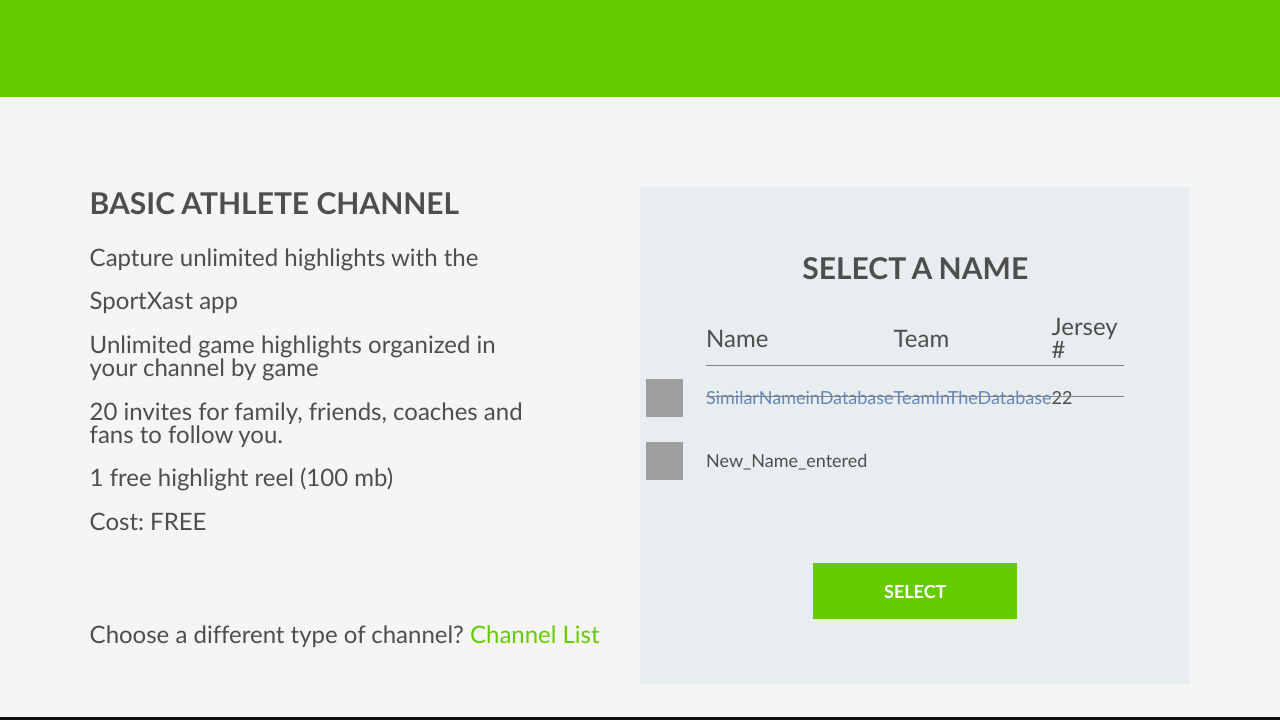
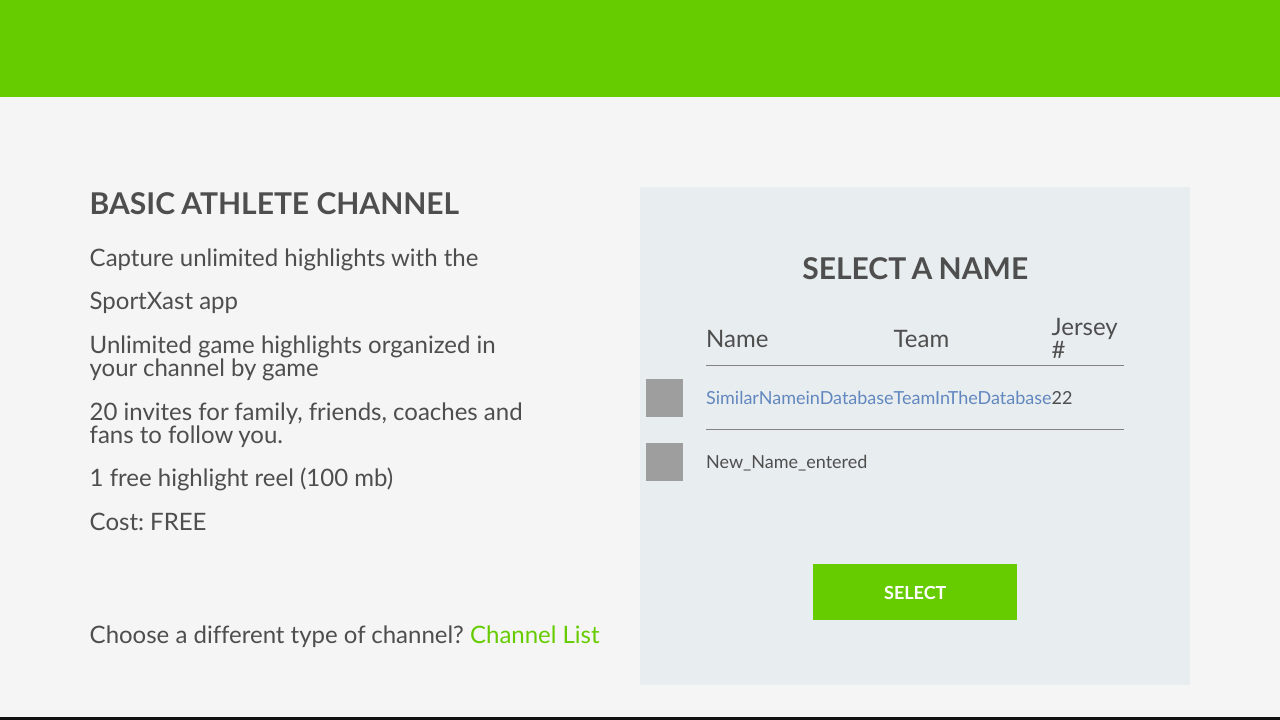
Before and after one commit to dron-ckm/sportLive, a plain HTML site: page channel_dashboard.html in a window 1280 px wide. Shown: the part 4813-5533 px from the top of the page. Drawn offline with nearby package versions, Linux system fonts and the light colour scheme; grey boxes are pictures that could not be loaded.

Commit message:
Table update

```diff
--- a/channel_dashboard.html
+++ b/channel_dashboard.html
@@ -216,7 +216,7 @@
 										<th>Team</th>
 										<th>Jersey #</th>
 									</tr>
-									<tr class="line-through">
+									<tr>
 										<td class="blue">
 											<span class="checkbox"><input type="checkbox" id="lbl01"><label for="lbl01"></label></span>
 											SimilarNameinDatabase
--- a/less/layout/channel-dashboard.less
+++ b/less/layout/channel-dashboard.less
@@ -176,17 +176,8 @@
 			width: 100%;
 			position: relative;
 
-			tr.line-through {
-				td:first-child {
-					&:after {
-						content: "";
-						border-top: 1px solid #858181;
-						position: absolute;
-						left: 0;
-						width: 100%;
-						margin-top: 10px;
-					}
-				}
+			tr:last-child {
+				td {border-bottom: none;}
 			}
 
 			th {
@@ -198,6 +189,7 @@
 			td {
 				font-size: 24px;
 				padding: 20px 0;
+				border-bottom: 1px solid #858181;
 
 				&.blue {
 					color: #6287bf;
```
Also changed, not shown: css/main.css.
